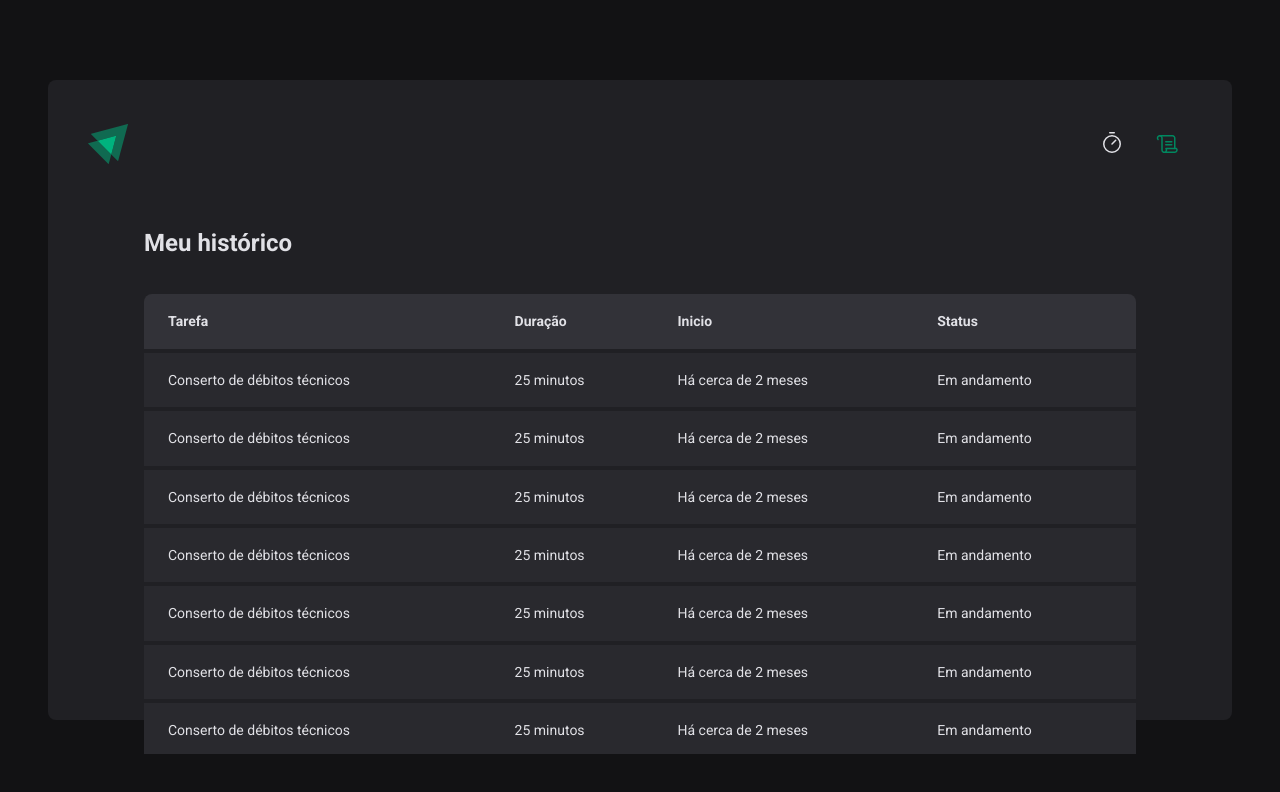
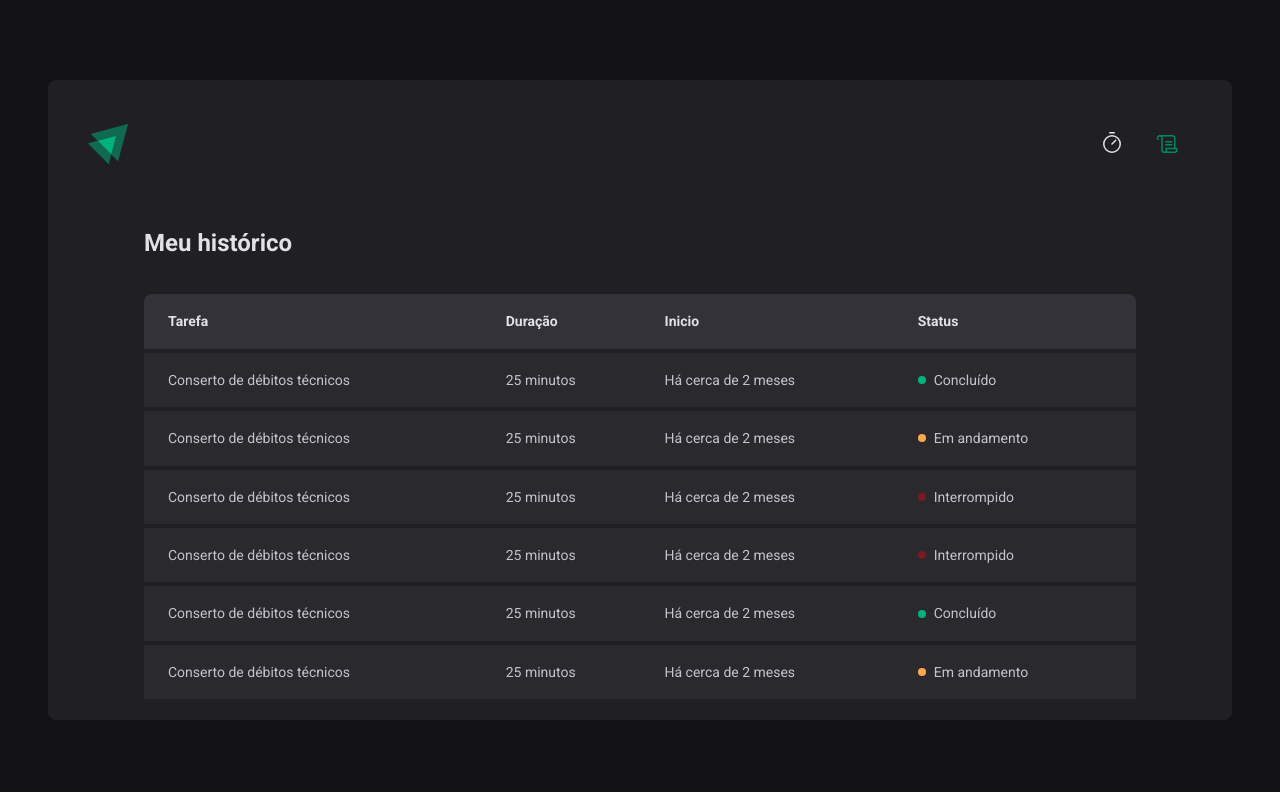
Before and after one commit to RenatoLomba/ignite-timer, a React (Vite) app: page /history in a window 1280 px wide. Shown: the top 792 px of the page. Built offline with nearby package versions, Linux system fonts and the light colour scheme.

Commit message:
Páginas e rotas - Componente: Status

```diff
--- /dev/null
+++ b/src/components/status-badge/index.tsx
@@ -0,0 +1,18 @@
+import { FC } from 'react'
+
+import { StatusBadgeWrapper } from './styles'
+import { StatusTypes, STATUS_TEXTS } from './types'
+
+interface IStatusBadgeProps {
+  status?: StatusTypes
+}
+
+export const StatusBadge: FC<IStatusBadgeProps> = ({
+  status = 'in-progress',
+}) => {
+  return (
+    <StatusBadgeWrapper status={status}>
+      {STATUS_TEXTS[status]}
+    </StatusBadgeWrapper>
+  )
+}
--- /dev/null
+++ b/src/components/status-badge/styles.ts
@@ -0,0 +1,33 @@
+import styled, { DefaultTheme } from 'styled-components'
+
+import { StatusTypes, STATUS_COLORS } from './types'
+
+interface IGetStatusColorParams {
+  theme: DefaultTheme
+  status?: StatusTypes
+}
+
+const getStatusColor = ({
+  theme,
+  status = 'in-progress',
+}: IGetStatusColorParams) => {
+  return theme.colors[STATUS_COLORS[status]]
+}
+
+interface IStatusBadgeWrapperProps {
+  status?: StatusTypes
+}
+
+export const StatusBadgeWrapper = styled.span<IStatusBadgeWrapperProps>`
+  display: flex;
+  align-items: center;
+  gap: 0.5rem;
+
+  &::before {
+    content: '';
+    width: 0.5rem;
+    height: 0.5rem;
+    background: ${({ theme, status }) => getStatusColor({ theme, status })};
+    border-radius: 50%;
+  }
+`
--- /dev/null
+++ b/src/components/status-badge/types.ts
@@ -0,0 +1,23 @@
+import type { DefaultThemeColors } from '../../styles/themes/default'
+
+type StatusTypes = 'in-progress' | 'done' | 'suspended'
+
+type StatusColorsType = Record<StatusTypes, DefaultThemeColors>
+
+type StatusTextsType = Record<StatusTypes, string>
+
+const STATUS_COLORS: StatusColorsType = {
+  'in-progress': 'yellow-500',
+  done: 'green-300',
+  suspended: 'red-700',
+}
+
+const STATUS_TEXTS: StatusTextsType = {
+  'in-progress': 'Em andamento',
+  done: 'Concluído',
+  suspended: 'Interrompido',
+}
+
+export { STATUS_COLORS, STATUS_TEXTS }
+
+export type { StatusTypes }
--- a/src/pages/history/index.tsx
+++ b/src/pages/history/index.tsx
@@ -1,3 +1,4 @@
+import { StatusBadge } from '../../components/status-badge'
 import { HistoryContainer, HistoryListWrapper } from './styles'
 
 export function History() {
@@ -20,79 +21,49 @@ export function History() {
               <td>Conserto de débitos técnicos</td>
               <td>25 minutos</td>
               <td>Há cerca de 2 meses</td>
-              <td>Em andamento</td>
+              <td>
+                <StatusBadge status="done" />
+              </td>
             </tr>
             <tr>
               <td>Conserto de débitos técnicos</td>
               <td>25 minutos</td>
               <td>Há cerca de 2 meses</td>
-              <td>Em andamento</td>
+              <td>
+                <StatusBadge status="in-progress" />
+              </td>
             </tr>
             <tr>
               <td>Conserto de débitos técnicos</td>
               <td>25 minutos</td>
               <td>Há cerca de 2 meses</td>
-              <td>Em andamento</td>
+              <td>
+                <StatusBadge status="suspended" />
+              </td>
             </tr>
             <tr>
               <td>Conserto de débitos técnicos</td>
               <td>25 minutos</td>
               <td>Há cerca de 2 meses</td>
-              <td>Em andamento</td>
+              <td>
+                <StatusBadge status="suspended" />
+              </td>
             </tr>
             <tr>
               <td>Conserto de débitos técnicos</td>
               <td>25 minutos</td>
               <td>Há cerca de 2 meses</td>
-              <td>Em andamento</td>
+              <td>
+                <StatusBadge status="done" />
+              </td>
             </tr>
             <tr>
               <td>Conserto de débitos técnicos</td>
               <td>25 minutos</td>
               <td>Há cerca de 2 meses</td>
-              <td>Em andamento</td>
-            </tr>
-            <tr>
-              <td>Conserto de débitos técnicos</td>
-              <td>25 minutos</td>
-              <td>Há cerca de 2 meses</td>
-              <td>Em andamento</td>
-            </tr>
-            <tr>
-              <td>Conserto de débitos técnicos</td>
-              <td>25 minutos</td>
-              <td>Há cerca de 2 meses</td>
-              <td>Em andamento</td>
-            </tr>
-            <tr>
-              <td>Conserto de débitos técnicos</td>
-              <td>25 minutos</td>
-              <td>Há cerca de 2 meses</td>
-              <td>Em andamento</td>
-            </tr>
-            <tr>
-              <td>Conserto de débitos técnicos</td>
-              <td>25 minutos</td>
-              <td>Há cerca de 2 meses</td>
-              <td>Em andamento</td>
-            </tr>
-            <tr>
-              <td>Conserto de débitos técnicos</td>
-              <td>25 minutos</td>
-              <td>Há cerca de 2 meses</td>
-              <td>Em andamento</td>
-            </tr>
-            <tr>
-              <td>Conserto de débitos técnicos</td>
-              <td>25 minutos</td>
-              <td>Há cerca de 2 meses</td>
-              <td>Em andamento</td>
-            </tr>
-            <tr>
-              <td>Conserto de débitos técnicos</td>
-              <td>25 minutos</td>
-              <td>Há cerca de 2 meses</td>
-              <td>Em andamento</td>
+              <td>
+                <StatusBadge status="in-progress" />
+              </td>
             </tr>
           </tbody>
         </table>
--- a/src/pages/history/styles.ts
+++ b/src/pages/history/styles.ts
@@ -47,6 +47,7 @@ export const HistoryListWrapper = styled.div`
       padding: 1rem;
       font-size: ${(props) => props.theme.fontSizes.sm};
       line-height: 1.6;
+      color: ${(props) => props.theme.colors['gray-300']};
 
       &:first-child {
         padding-left: 1.5rem;
--- a/src/styles/themes/default.ts
+++ b/src/styles/themes/default.ts
@@ -39,3 +39,5 @@ export const defaultTheme = {
     md: '8px',
   },
 }
+
+export type DefaultThemeColors = keyof typeof defaultTheme.colors
```
